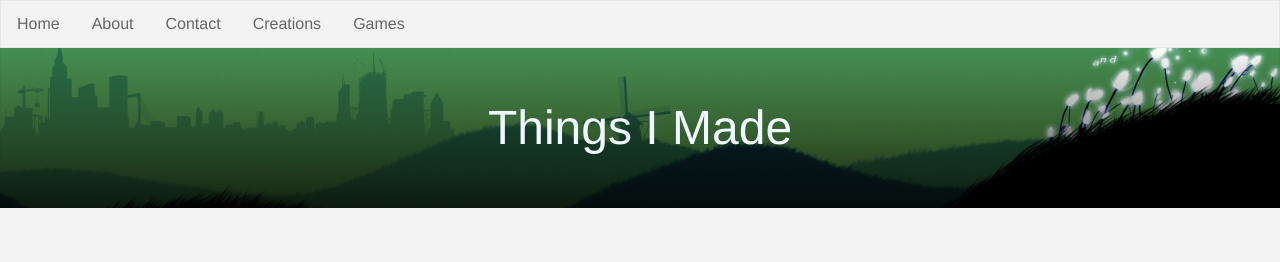
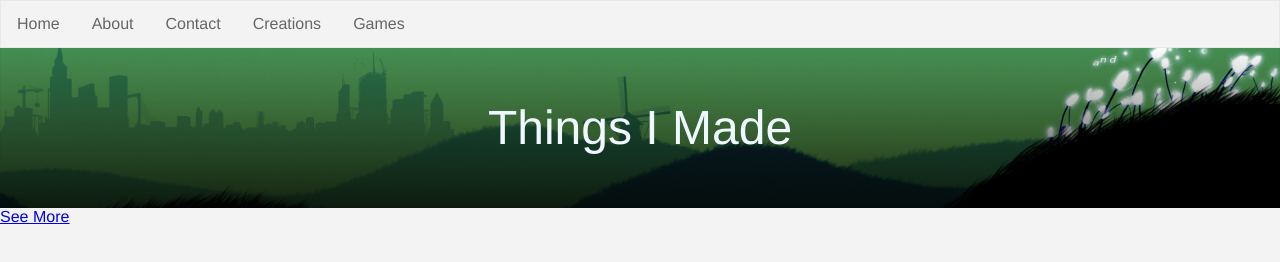
Before and after one commit to DusterTheFirst/Dusterthefirst.github.io, a plain HTML site: page creations.html in a window 1280 px wide. Drawn offline with Linux system fonts and the light colour scheme; no server answers.

Commit message:
Update creations.html

```diff
--- a/creations.html
+++ b/creations.html
@@ -27,6 +27,7 @@
 
         </div>
         <script src="res/private/getCreations.js"></script>
+        <a href="https://thedustyard.github.io"><u>See More</u></a>
 <!--        /CONTENT-->
     </body>
 </html>
```
